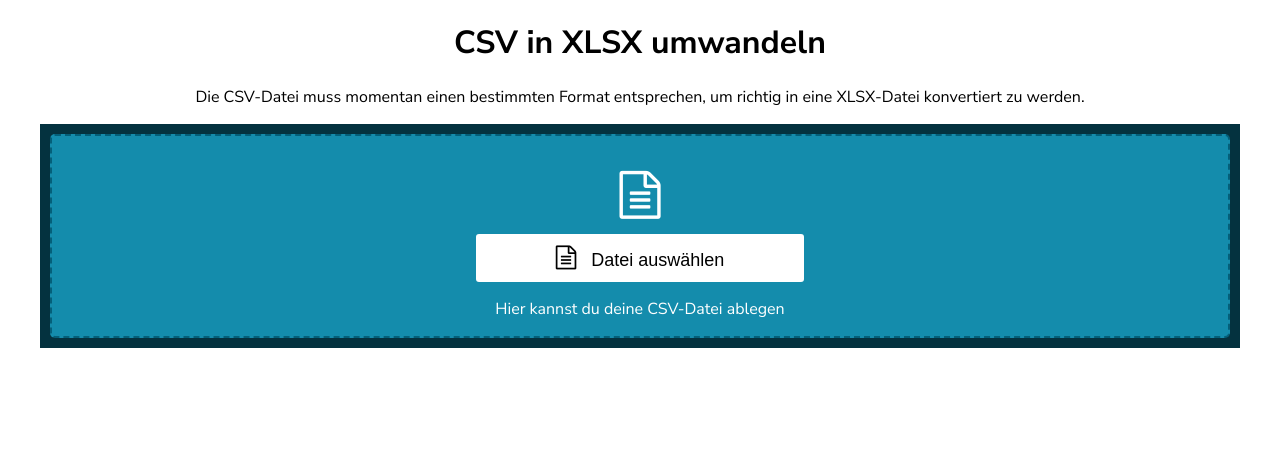
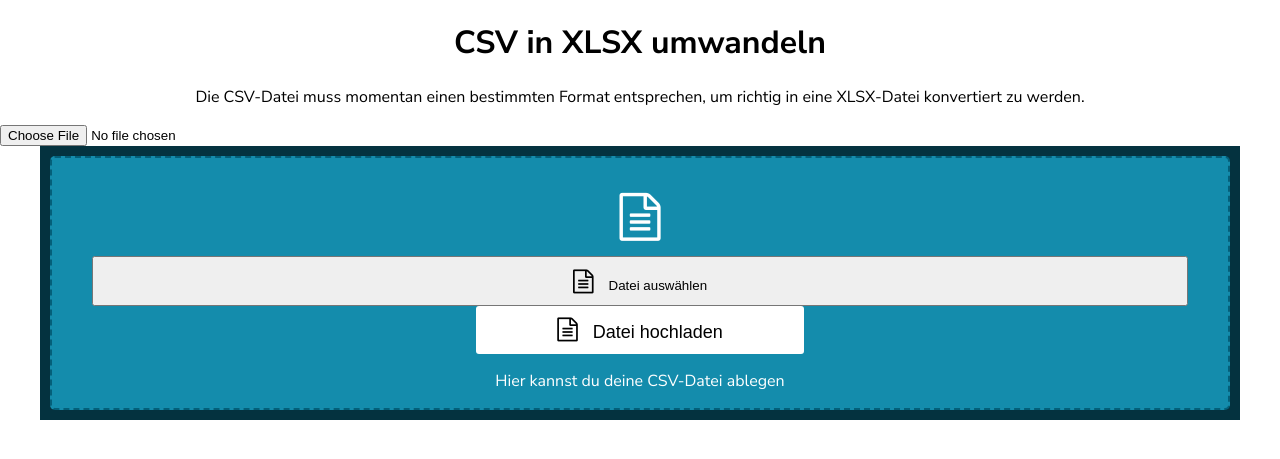
Before and after one commit to SethoE/DjangoCSV, a Django app: page /csv-to-xlsx in a window 1280 px wide. Shown: the part 51-510 px from the top of the page. Run offline with Django 4.2, Linux system fonts and the light colour scheme; some web fonts are replaced.

Commit message:
pulled changes

```diff
--- a/CSVConverter/CSVConverter/settings.py
+++ b/CSVConverter/CSVConverter/settings.py
@@ -44,7 +44,7 @@ MIDDLEWARE = [
     'django.middleware.security.SecurityMiddleware',
     'django.contrib.sessions.middleware.SessionMiddleware',
     'django.middleware.common.CommonMiddleware',
-    'django.middleware.csrf.CsrfViewMiddleware',
+    'django.middleware.csrf.CsrfViewMiddleware', #Csrf Middleware is added
     'django.contrib.auth.middleware.AuthenticationMiddleware',
     'django.contrib.messages.middleware.MessageMiddleware',
     'django.middleware.clickjacking.XFrameOptionsMiddleware',
--- a/CSVConverter/Converter/static/converter/converter.css
+++ b/CSVConverter/Converter/static/converter/converter.css
@@ -6,7 +6,7 @@
     color: white;
 }
 
-.uploadButton:hover {
+.uploadButton:hover, .selectButton:hover {
     background-color: #F2F2F2;
 }
 
--- a/CSVConverter/Converter/templates/converter/converter.html
+++ b/CSVConverter/Converter/templates/converter/converter.html
@@ -2,23 +2,56 @@
 {% load static %}
 {% block css_link %}
 <link rel="stylesheet" href="{% static "converter/converter.css"%}">
+<link rel="stylesheet" href="https://cdnjs.cloudflare.com/ajax/libs/font-awesome/4.7.0/css/font-awesome.min.css"
+/>
 {% endblock css_link %}
 {% block page_title %}CSV to XLSX converter{% endblock page_title %}
-<link rel="stylesheet" href="https://cdnjs.cloudflare.com/ajax/libs/font-awesome/4.7.0/css/font-awesome.min.css">
 {% block body %}
 <h1 class="title">CSV in XLSX umwandeln</h1>
-    <p class="pageDescription">Die CSV-Datei muss momentan einen bestimmten
-        Format entsprechen, um richtig in eine XLSX-Datei konvertiert zu werden.</p>
+<p class="pageDescription">
+  Die CSV-Datei muss momentan einen bestimmten Format entsprechen, um richtig in
+  eine XLSX-Datei konvertiert zu werden.
+</p>
+<form action="" method="POST" enctype="multipart/form-data">
+  {% csrf_token %}
+  <input type="file" id="selectFile" name="csv" onclick="selection()"/>
   <div class="outerButtonFlied">
     <div class="innerButtonField">
       <i id="topIcon" class="fa fa-file-text-o"></i>
-            <button class="uploadButton">
+      <button type="button" class="selectButton" id="selectButton" onclick="chooseFile();">
         <div class="buttonElements">
           <i id="buttonIcon" class="fa fa-file-text-o"></i>
           <p class="buttonText">Datei auswählen</p>
         </div>
       </button>
+      <button type="submit" class="uploadButton" id="uploadButton">
+        <div class="buttonElements">
+          <i id="buttonIcon" class="fa fa-file-text-o"></i>
+          <p class="buttonText">Datei hochladen</p>
+        </div>
+      </button>
       <p class="buttonDescription">Hier kannst du deine CSV-Datei ablegen</p>
     </div>
   </div>
+</form>
+<script defer>
+    var selectedFile = document.getElementById("selectedFile");
+    function selection() {
+        document.body.onfocus = checkIfFileSelected();
+        console.log('initialising...');
+    }
+    function chooseFile() {
+        selectFile.click();
+    }
+    function checkIfFileSelected() {
+        if(selectedFile.value.length) {
+            alert("File as been loaded");
+        }
+        else {
+            alert("File as not been loaded");
+        }
+        document.body.onfocus = null;
+        console.log("checked");
+    }
+</script>
 {% endblock body %}
--- a/CSVConverter/Converter/urls.py
+++ b/CSVConverter/Converter/urls.py
@@ -3,5 +3,5 @@ from . import views
 
 urlpatterns = [
     path("", views.index, name="index"),
-    path("csv-to-xlsx", views.converter, name="converter")
+    path("csv-to-xlsx", views.UploadFileView.as_view(), name="converter"),
 ]
--- a/CSVConverter/Converter/views.py
+++ b/CSVConverter/Converter/views.py
@@ -1,10 +1,16 @@
 from django.http import HttpResponse
 from django.shortcuts import render
+from django.views import View
+from django.http import HttpResponseRedirect
+# Create your views here.
 
-# Create your views here.
+class UploadFileView(View):
+    def get(self, request):
+        return render(request, "converter/converter.html")
+    def post(self, request):
+        print(request.FILES["csv"])
+        return HttpResponseRedirect("csv-to-xlsx")
+
 
 def index(request):
     return render(request, "converter/index.html")
-
-def converter(request):
-    return render(request, "converter/converter.html")
```
Lines whose indentation alone changed are shown as unchanged.
